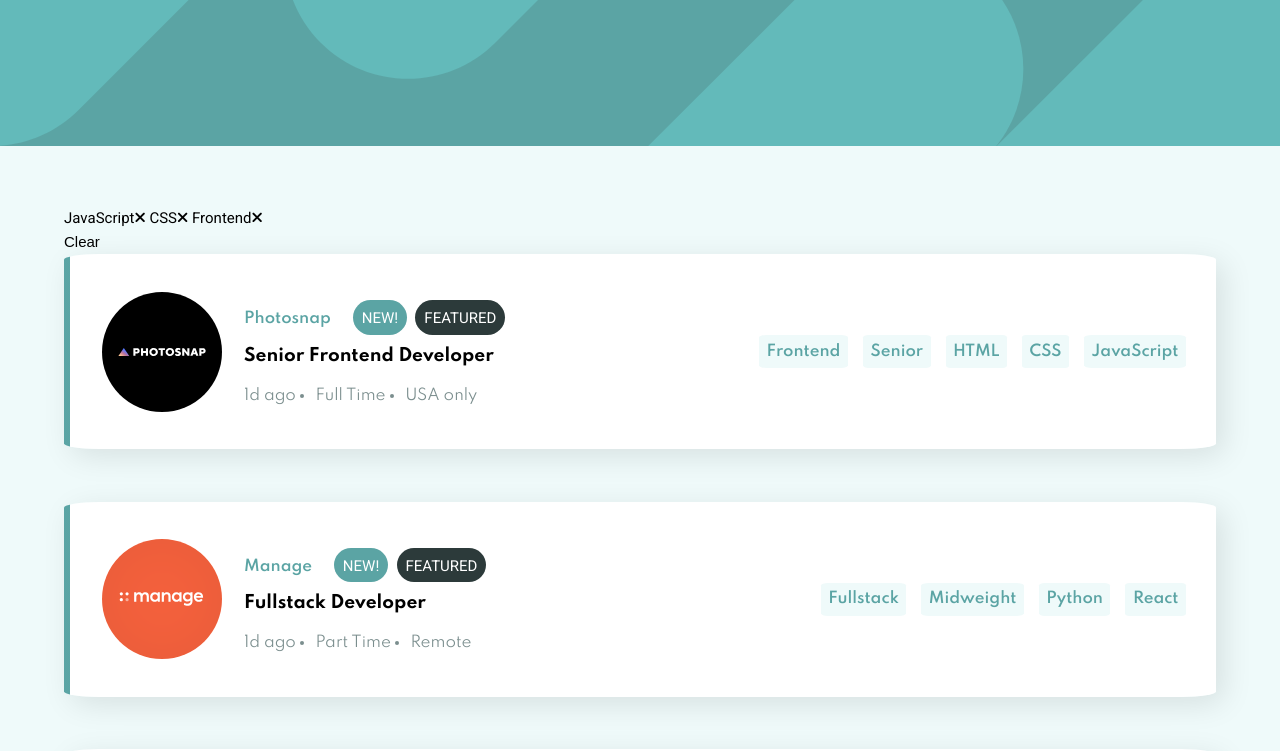
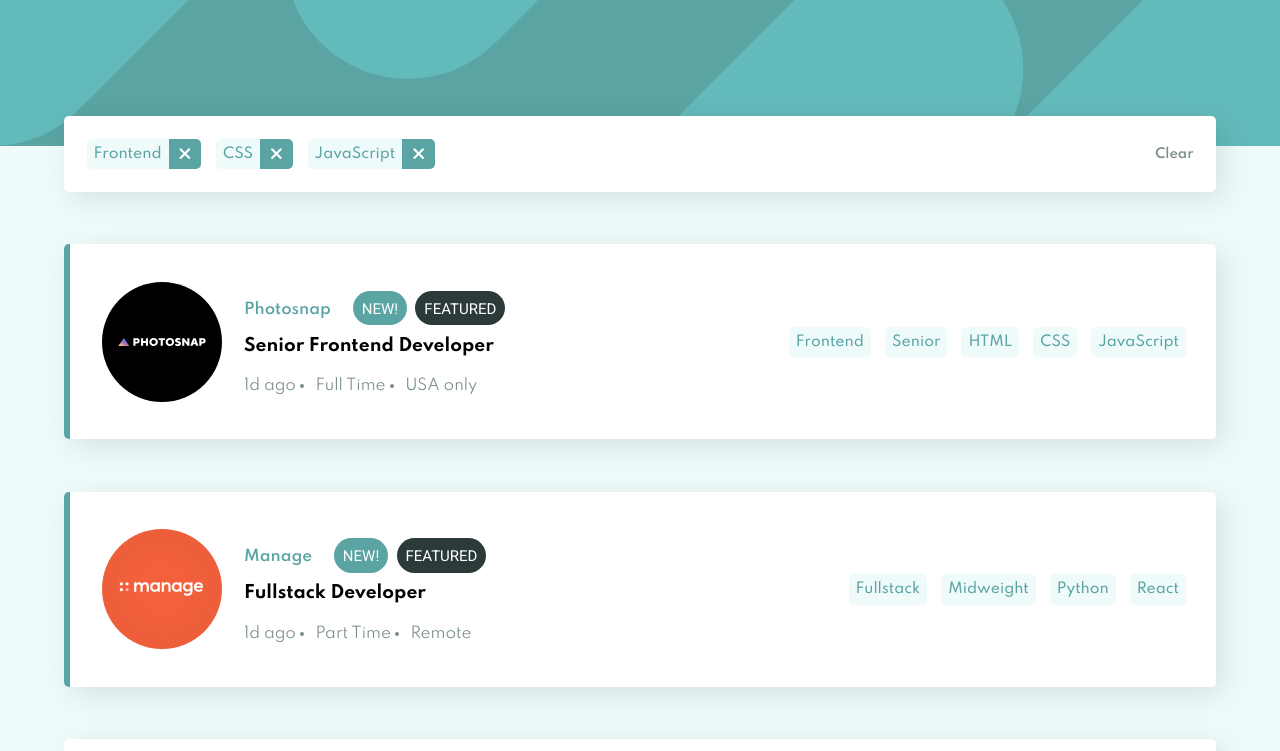
Before and after one commit to JayP-TA/job-listings, a plain HTML site: page index.html in a window 1280 px wide. Shown: the top 751 px of the page. Drawn offline with Linux system fonts and the light colour scheme.

Commit message:
Adds filter window to layout

```diff
--- a/css/style.css
+++ b/css/style.css
@@ -52,6 +52,7 @@ body {
 
 header {
   background-color: var(--clr-primary);
+  margin-bottom: -6em;
 }
 
 header img {
@@ -63,17 +64,83 @@ main {
   width: min(90%, 80em);
 }
 
+.container {
+  background-color: #fff;
+  margin-bottom: 3.5em;
+  border-radius: 5px;
+  box-shadow: .5em .5em 2em rgba(0,0,0,.1)
+}
+
+.tag {
+  background-color: var(--clr-background);
+  border-radius: 5px;
+  font-size: 14px;
+  font-family: var(--ff-accent);
+  font-weight: 500;
+  color: var(--clr-primary);
+  padding: .3em .5em;
+}
+/* ===============
+    Filter window
+   ===============*/
+
+.filter-window {
+  position: relative;
+  padding: 1.5em;
+  display: flex;
+  justify-content: space-between;
+  z-index: 1;
+  top: 0em;
+}
+
+.filters-container {
+  display: flex;
+  align-items: center;
+  flex-wrap: wrap;
+  justify-content: flex-start;
+  margin: -1em 0 0 0; /*Hack to add vertical spacing between flexbox wrapped items*/
+}
+
+.filter {
+  display: flex;
+  margin: 1em 1em 0 0;
+}
+
+.filter > .tag{
+  border-bottom-right-radius: 0;
+  border-top-right-radius: 0;
+
+}
+
+
+.filter button {
+  background-color: var(--clr-primary);
+  padding: 0em .5em;
+  border-bottom-right-radius: 5px;
+  border-top-right-radius: 5px;
+}
+
+.filter button > i {
+  color: #fff;
+  font-size: 17px;
+  padding: 0 .2em;
+}
+
+.filter-window button {
+  color: var(--clr-dark);
+  font-size: 13px;
+  font-weight: 600;
+  font-family: var(--ff-accent);
+}
+
 /* =====
    Cards
    ===== */
 
 .card {
-  background-color: #fff;
   padding: 2em 2em 0;
   margin-bottom: 3.5em;
-  border-radius: 3%;
   position: relative;
-  box-shadow: .5em .5em 2em rgba(0,0,0,.1)
 }
 
 /* Card image */
@@ -157,14 +224,7 @@ main {
   padding: 1em 0em;
 }
 
-.tags-container span {
-  background-color: var(--clr-background);
-  border-radius: 8%;
-  font-size: 15px;
-  font-family: var(--ff-accent);
-  font-weight: 600;
-  color: var(--clr-primary);
-  padding: .3em .5em;
+.category {
   margin: .3em 1.2em 1em 0;
 }
 
@@ -207,7 +267,7 @@ main {
     justify-content: right;
   }
 
-  .tags-container span {
+  .category {
     margin: 1em 0 1em 1em;
   }
 }
--- a/index.html
+++ b/index.html
@@ -44,9 +44,9 @@
     <main>
       <div class="container filter-window">
         <div class="filters-container">
-          <span class="tag filter">JavaScript<button><i class="fas fa-times"></i></button></span>
-          <span class="tag filter">CSS<button><i class="fas fa-times"></i></button></span>
-          <span class="tag filter">Frontend<button><i class="fas fa-times"></i></button></span>
+          <div class="filter"><span class="tag">Frontend</span><button><i class="fas fa-times"></i></button></div>
+          <div class="filter"><span class="tag">CSS</span><button><i class="fas fa-times"></i></button></div>
+          <div class="filter"><span class="tag">JavaScript</span><button><i class="fas fa-times"></i></button></div>
         </div>
         <button>Clear</button>
       </div>
```
